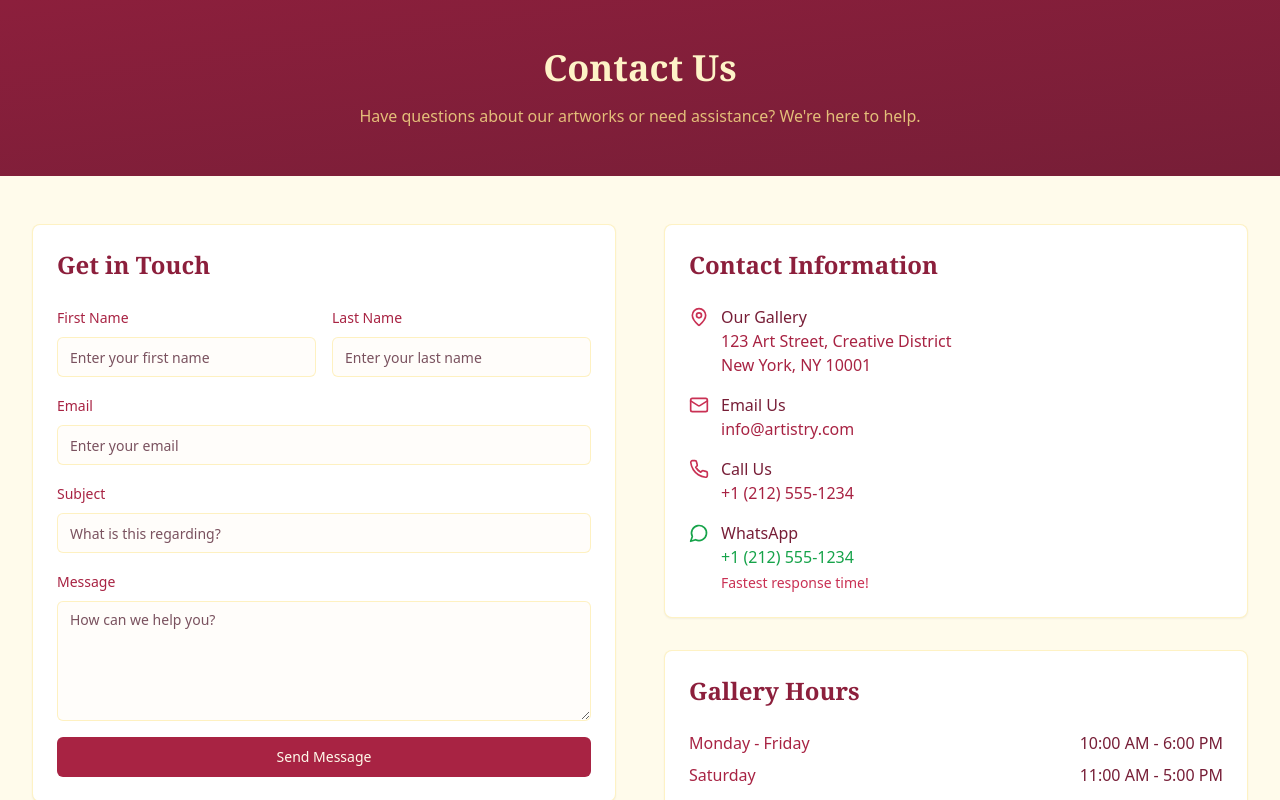
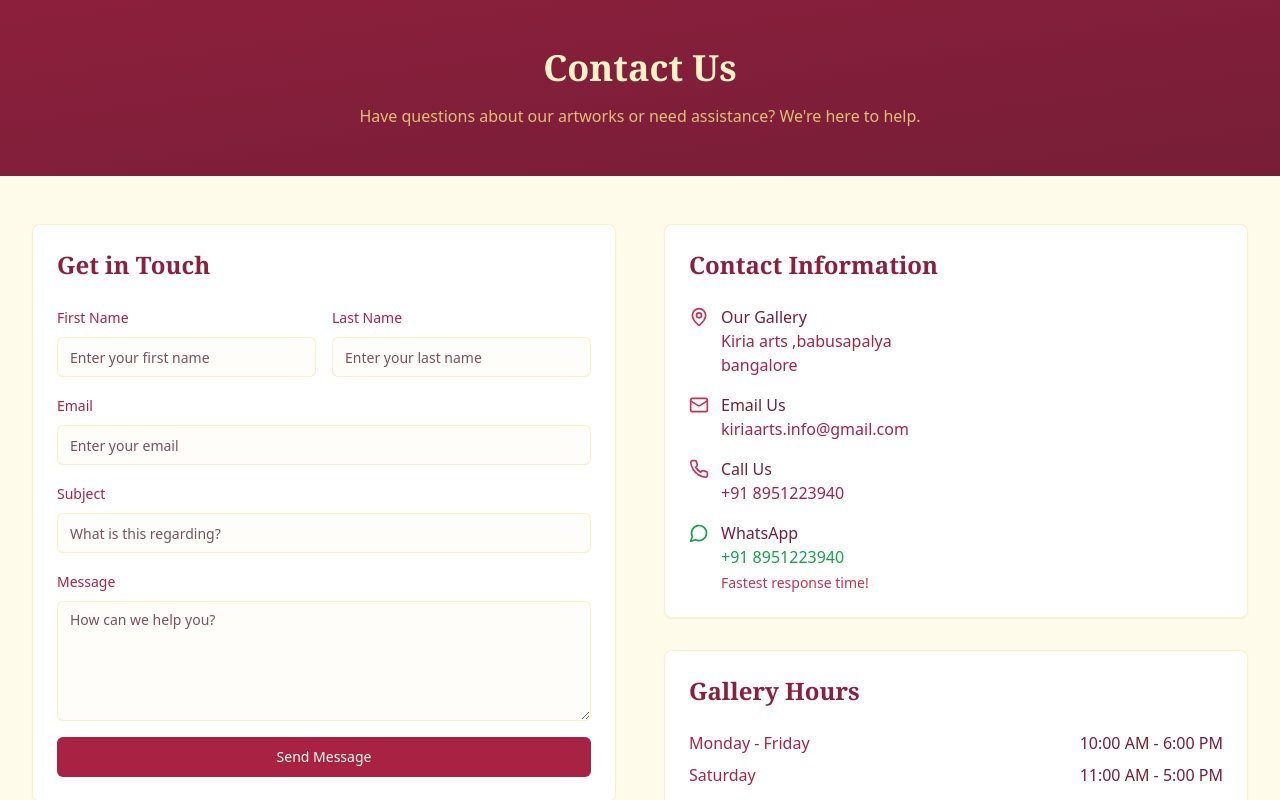
Before and after one commit to red-1165/kiria-arts-, a Next.js app: page /contact in a window 1280 px wide. Shown: the top 800 px of the page. Built offline with nearby package versions, Linux system fonts and the light colour scheme.

Commit message:
Update page.tsx
changed contact info

```diff
--- a/app/contact/page.tsx
+++ b/app/contact/page.tsx
@@ -100,8 +100,8 @@ export default function ContactPage() {
                       <MapPin className="h-5 w-5 text-maroon-600 mt-0.5" />
                       <div>
                         <h3 className="font-medium text-maroon-900">Our Gallery</h3>
-                        <p className="text-maroon-700">123 Art Street, Creative District</p>
-                        <p className="text-maroon-700">New York, NY 10001</p>
+                        <p className="text-maroon-700">Kiria arts ,babusapalya</p>
+                        <p className="text-maroon-700">bangalore</p>
                       </div>
                     </div>
                     <div className="flex items-start gap-3">
@@ -109,7 +109,7 @@ export default function ContactPage() {
                       <div>
                         <h3 className="font-medium text-maroon-900">Email Us</h3>
                         <a href="mailto:info@artistry.com" className="text-maroon-700 hover:text-maroon-900">
-                          info@artistry.com
+                          kiriaarts.info@gmail.com
                         </a>
                       </div>
                     </div>
@@ -117,8 +117,8 @@ export default function ContactPage() {
                       <Phone className="h-5 w-5 text-maroon-600 mt-0.5" />
                       <div>
                         <h3 className="font-medium text-maroon-900">Call Us</h3>
-                        <a href="tel:+12125551234" className="text-maroon-700 hover:text-maroon-900">
-                          +1 (212) 555-1234
+                        <a href="tel:+918951223940" className="text-maroon-700 hover:text-maroon-900">
+                          +91 8951223940
                         </a>
                       </div>
                     </div>
@@ -127,12 +127,12 @@ export default function ContactPage() {
                       <div>
                         <h3 className="font-medium text-maroon-900">WhatsApp</h3>
                         <a
-                          href="https://wa.me/12125551234"
+                          href="https://wa.me/918951223940"
                           target="_blank"
                           rel="noopener noreferrer"
                           className="text-green-600 hover:text-green-700"
                         >
-                          +1 (212) 555-1234
+                          +91 8951223940
                         </a>
                         <p className="text-sm text-maroon-600 mt-1">Fastest response time!</p>
                       </div>
@@ -169,7 +169,7 @@ export default function ContactPage() {
                     For the fastest response, connect with our art consultants directly via WhatsApp.
                   </p>
                   <Link
-                    href="https://wa.me/12125551234?text=I'm interested in learning more about your art collection"
+                    href="https://wa.me/918951223940?text=I'm interested in learning more about your art collection"
                     target="_blank"
                     rel="noopener noreferrer"
                   >
```
